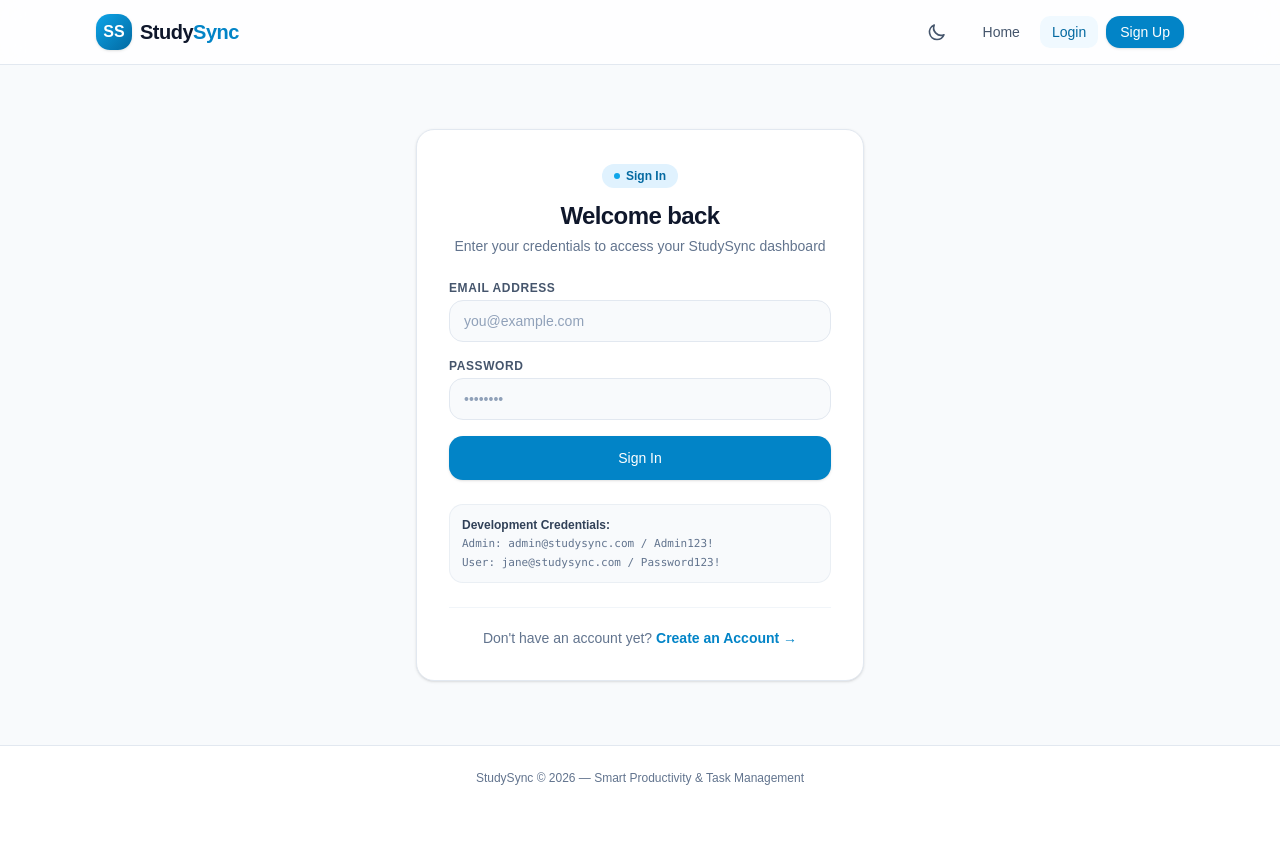
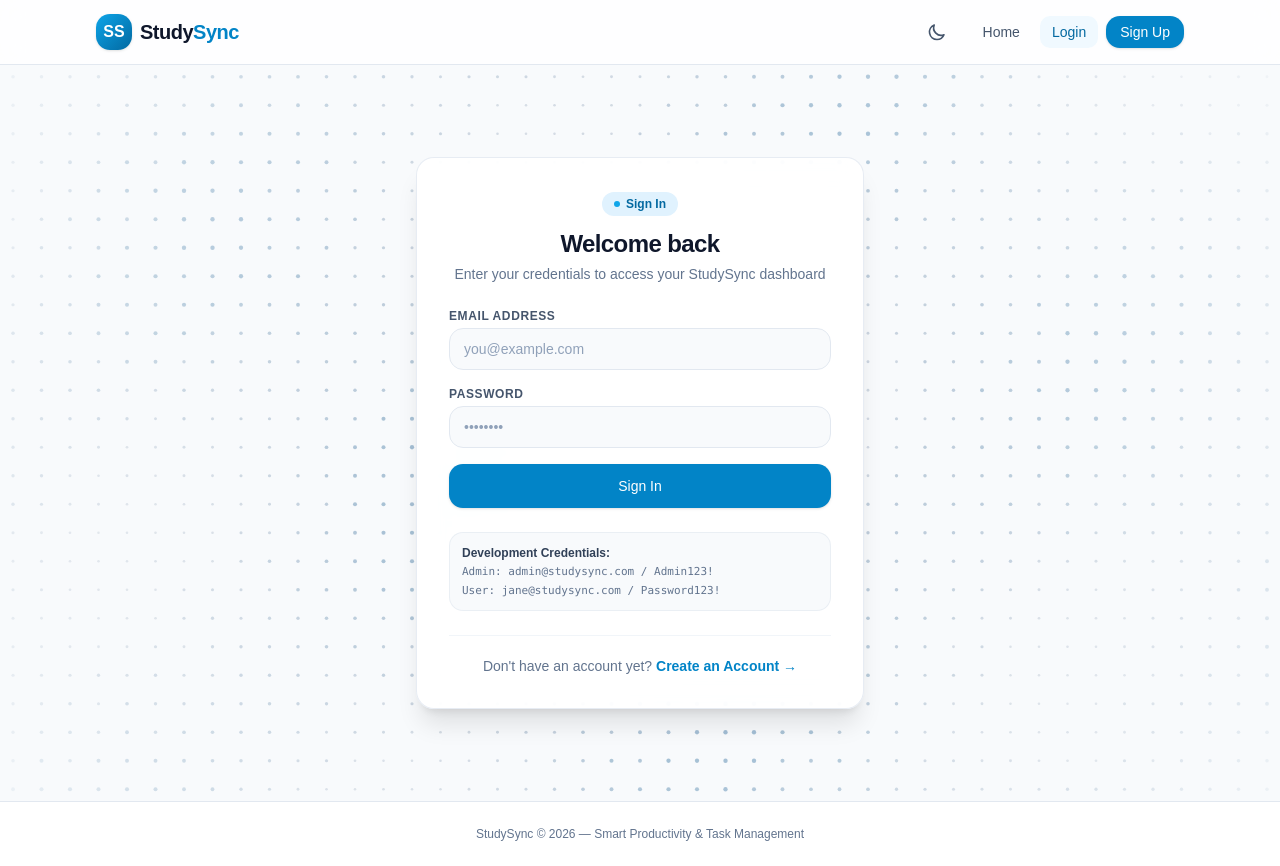
Before and after one commit to Chathumi-Kasthuriarachchi/StudySync, a React (Vite) app in the folder Frontend/: page /login in a window 1280 px wide. Before the commit the page ends 810 px from the top, so only its background shows below. Built offline with nearby package versions, Linux system fonts and the light colour scheme; no server answers.

Commit message:
Fixing the Main Layout

```diff
--- a/Frontend/src/layouts/MainLayout.jsx
+++ b/Frontend/src/layouts/MainLayout.jsx
@@ -1,5 +1,5 @@
 import React, { useState, useEffect } from 'react';
-import { Link, NavLink, Outlet, useNavigate } from 'react-router-dom';
+import { Link, NavLink, Outlet, useNavigate, useLocation } from 'react-router-dom';
 import { useAuth } from '../context/AuthContext';
 
 /**
@@ -15,6 +15,7 @@ import { useAuth } from '../context/AuthContext';
 const MainLayout = () => {
   const { user, isAuthenticated, logout } = useAuth();
   const navigate = useNavigate();
+  const location = useLocation();
 
   // Dark mode state
   const [darkMode, setDarkMode] = useState(() => {
@@ -142,7 +143,7 @@ const MainLayout = () => {
       {/* Main Content Viewport */}
       <main
         className={
-          location.pathname === '/'
+          ['/', '/login', '/signup'].includes(location.pathname)
             ? 'flex-1 w-full relative flex flex-col'
             : 'flex-1 max-w-6xl w-full mx-auto px-4 sm:px-6 lg:px-8 py-8'
         }
--- a/Frontend/src/pages/auth/Login.jsx
+++ b/Frontend/src/pages/auth/Login.jsx
@@ -1,6 +1,7 @@
 import React, { useState } from 'react';
 import { Link, useNavigate, useLocation } from 'react-router-dom';
 import { useAuth } from '../../context/AuthContext';
+import { DotPattern } from '../../components/ui/dot-pattern';
 
 /**
  * Login Page (Phase 1)
@@ -49,7 +50,18 @@ const Login = () => {
   };
 
   return (
-    <div className="max-w-md mx-auto my-8 bg-white dark:bg-slate-900 rounded-2xl border border-slate-200 dark:border-slate-800 shadow-sm p-8 transition-colors">
+    <div className="relative min-h-[calc(100vh-4rem)] w-full flex items-center justify-center py-10 px-4 sm:px-6">
+      {/* Animated Dot Pattern Background */}
+      <DotPattern
+        className="z-0"
+        dotSize={2.5}
+        gap={26}
+        proximity={160}
+        glowIntensity={1.8}
+        waveSpeed={1.2}
+      />
+
+      <div className="relative z-10 w-full max-w-md mx-auto my-8 bg-white/90 dark:bg-slate-900/90 backdrop-blur-md rounded-2xl border border-slate-200/80 dark:border-slate-800/80 shadow-xl p-6 sm:p-8 transition-all">
         <div className="text-center mb-6">
           <div className="inline-flex items-center gap-1.5 px-3 py-1 rounded-full text-xs font-semibold bg-powder-100 dark:bg-powder-900/40 text-powder-700 dark:text-powder-300 mb-3">
             <span className="w-1.5 h-1.5 rounded-full bg-powder-500"></span>
@@ -139,6 +151,7 @@ const Login = () => {
           </Link>
         </div>
       </div>
+    </div>
   );
 };
 
--- a/Frontend/src/pages/auth/Signup.jsx
+++ b/Frontend/src/pages/auth/Signup.jsx
@@ -1,7 +1,7 @@
 import React, { useState } from 'react';
 import { Link, useNavigate } from 'react-router-dom';
 import { useAuth } from '../../context/AuthContext';
-
+import { DotPattern } from '../../components/ui/dot-pattern';
 /**
  * Registration Page (Phase 1)
  *
@@ -60,7 +60,18 @@ const Signup = () => {
   };
 
   return (
-    <div className="max-w-md mx-auto my-8 bg-white dark:bg-slate-900 rounded-2xl border border-slate-200 dark:border-slate-800 shadow-sm p-8 transition-colors">
+    <div className="relative min-h-[calc(100vh-4rem)] w-full flex items-center justify-center py-10 px-4 sm:px-6">
+      {/* Animated Dot Pattern Background */}
+      <DotPattern
+        className="z-0"
+        dotSize={2.5}
+        gap={26}
+        proximity={160}
+        glowIntensity={1.8}
+        waveSpeed={1.2}
+      />
+
+      <div className="relative z-10 w-full max-w-md mx-auto my-8 bg-white/90 dark:bg-slate-900/90 backdrop-blur-md rounded-2xl border border-slate-200/80 dark:border-slate-800/80 shadow-xl p-6 sm:p-8 transition-all">
         <div className="text-center mb-6">
           <div className="inline-flex items-center gap-1.5 px-3 py-1 rounded-full text-xs font-semibold bg-powder-100 dark:bg-powder-900/40 text-powder-700 dark:text-powder-300 mb-3">
             <span className="w-1.5 h-1.5 rounded-full bg-powder-500"></span>
@@ -177,6 +188,7 @@ const Signup = () => {
           </Link>
         </div>
       </div>
+    </div>
   );
 };
 
```
Lines whose indentation alone changed are shown as unchanged.
